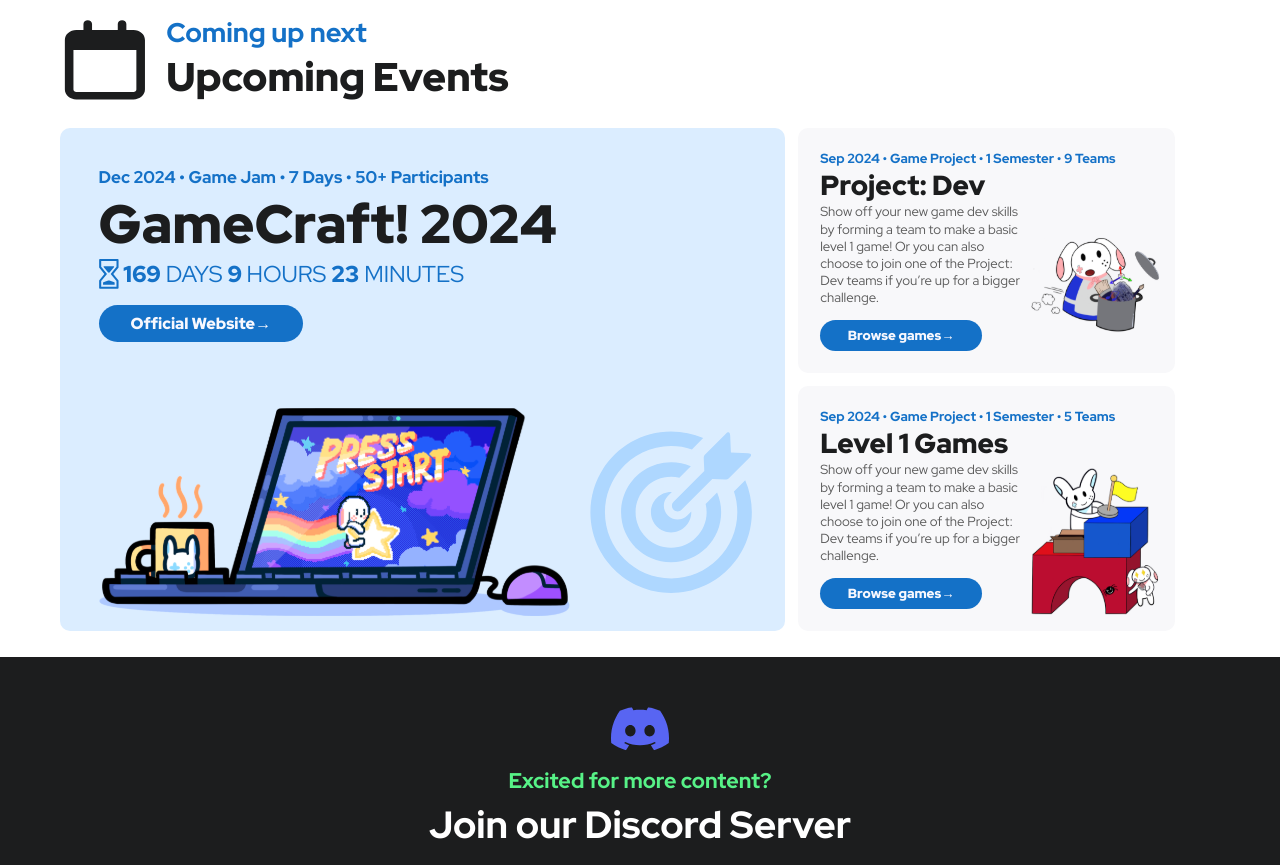
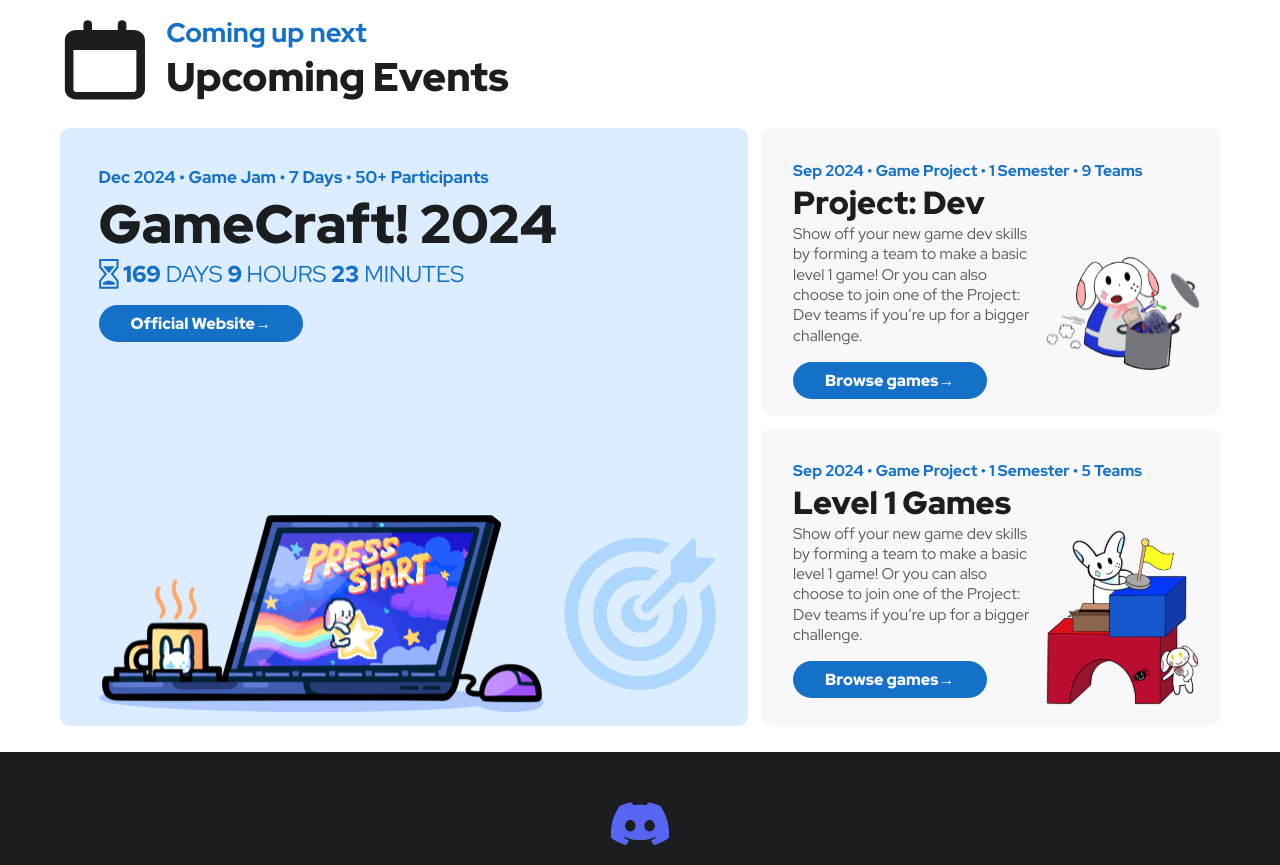
Before and after one commit to nus-gdg/nus-gdg.github.io, a React (Create React App) app in the folder new/: page / in a window 1280 px wide. Shown: the part 2580-3445 px from the top of the page. Built offline with nearby package versions, Linux system fonts and the light colour scheme.

Commit message:
Modify styling for EventItem component

```diff
--- a/new/src/sections/events/eventItem.scss
+++ b/new/src/sections/events/eventItem.scss
@@ -1,27 +1,11 @@
 .event-card {
   border-radius: 10px;
   background: #f8f8fa;
-  padding: 0.5rem 0.2rem 0.2rem 0.5rem;
-  flex: 1 1 0;
+  padding: 2rem 1rem 1rem 2rem;
+  flex-grow: 1;
 
-  @media (min-width: 640px) {
-    padding: 0.7rem 0.3rem 0.3rem 0.7rem;
-  }
-
-  @media (min-width: 768px) {
-    padding: 0.9rem 0.4rem 0.4rem 0.9rem;
-  }
-
-  @media (min-width: 1024px) {
-    padding: 1.2rem 0.6rem 0.6rem 1.2rem;
-  }
-
-  @media (min-width: 1280px) {
-    padding: 1.4rem 0.7rem 0.7rem 1.4rem;
-  }
-
-  @media (min-width: 1536px) {
-    padding: 1.6rem 0.8rem 0.8rem 1.6rem;
+  @media (max-width: 1024px) {
+    padding: 3vw 1vw 1vw 3vw;
   }
 
   &-header {
@@ -31,58 +15,26 @@
     &-tagline {
       color: var(--Blue, #1471c7);
       font-family: "Red Hat Display";
-      font-size: 12px;
+      font-size: 15.6px;
       font-style: normal;
       font-weight: 700;
       line-height: normal;
 
-      @media (min-width: 640px) {
-        font-size: 15.6px;
-      }
-
-      @media (min-width: 768px) {
-        font-size: 21.6px;
-      }
-
-      @media (min-width: 1024px) {
-        font-size: 11px;
-      }
-
-      @media (min-width: 1280px) {
-        font-size: 13.2px;
-      }
-
-      @media (min-width: 1536px) {
-        font-size: 15.6px;
+      @media (max-width: 640px) {
+        font-size: 12px;
       }
     }
 
     &-name {
       color: var(--Black, #1c1d1e);
       font-family: "Red Hat Display";
-      font-size: 19px;
+      font-size: 32px;
       font-style: normal;
       font-weight: 900;
       line-height: normal;
 
-      @media (min-width: 640px) {
-        font-size: 27px;
-      }
-
-      @media (min-width: 768px) {
-        font-size: 36px;
-      }
-
-      @media (min-width: 1024px) {
-        font-size: 23px;
-      }
-
-      @media (min-width: 1280px) {
-        font-size: 27.6px;
-      }
-
-      @media (min-width: 1536px) {
-        font-size: 32px;
+      @media (max-width: 640px) {
+        font-size: 20px;
       }
     }
   }
@@ -95,82 +47,46 @@
       display: flex;
       flex-direction: column;
       width: auto;
-      justify-content: space-between;
+      gap: 1rem;
+
+      @media (max-width: 640px) {
+        gap: 2vw;
+      }
     }
 
     &-description {
       color: #595959;
       font-family: "Red Hat Display";
-      font-size: 12px;
+      font-size: 15.6px;
       font-style: normal;
       font-weight: 400;
       line-height: 130%;
 
-      @media (min-width: 640px) {
-        font-size: 15.6px;
+      @media (max-width: 640px) {
+        font-size: 12px;
       }
 
-      @media (min-width: 768px) {
-        font-size: 21.6px;
-      }
-
-      @media (min-width: 1024px) {
-        font-size: 11px;
-      }
-
-      @media (min-width: 1280px) {
-        font-size: 13.2px;
-      }
-
-      @media (min-width: 1536px) {
-        font-size: 15.6px;
+      @media (max-width: 1024px) and (min-width: 1024px) {
       }
     }
 
     &-button {
       border-width: 0;
-      margin-top: 0.7rem;
-      margin-bottom: 0.7rem;
-      padding: 5.4px 21.6px;
+      padding: 8px 32px;
       border-radius: 50px;
       background: var(--Blue, #1471c7);
       color: var(--White-on-Black, #f8f8fe);
       font-family: "Red Hat Display";
-      font-size: 9px;
+      font-size: 16px;
       font-style: normal;
       font-weight: 900;
       line-height: normal;
       width: fit-content;
       text-decoration: none;
 
-      @media (min-width: 640px) {
+      @media (max-width: 640px) {
         font-size: 11.7px;
         padding: 7.4px 29.3px;
-        margin-top: 0.9rem;
-      }
-
-      @media (min-width: 768px) {
-        font-size: 16px;
-        padding: 10px 39px;
-        margin-top: 1.2rem;
-      }
-
-      @media (min-width: 1024px) {
-        font-size: 11px;
-        padding: 5px 20px;
-        margin-top: 1.6rem;
-      }
-
-      @media (min-width: 1280px) {
-        font-size: 13.2px;
-        padding: 6.9px 27.6px;
-        margin-top: 0.85rem;
-      }
-
-      @media (min-width: 1536px) {
-        font-size: 15.6px;
-        padding: 8px 32px;
-        margin-top: 1rem;
       }
     }
 
@@ -180,11 +96,15 @@
       justify-content: center;
       min-width: 40%;
       max-width: 40%;
+      flex-grow: 0;
+      flex-shrink: 1;
+      flex-basis: 0;
 
       img {
         object-fit: contain;
         max-height: 100%;
         max-width: 100%;
+        max-height: 100%;
       }
     }
   }
--- a/new/src/sections/events/eventItem.tsx
+++ b/new/src/sections/events/eventItem.tsx
@@ -21,7 +21,6 @@ const EventItem = ({ name, details, description, link, icon }: Props): JSX.Eleme
           <span className="event-card-body-description">{description}</span>
           <a href={link} className="event-card-body-button" style={{ display: "inline-block" }}>
             Browse games→
-            {/* <button className="event-card-button">Browse games→</button> */}
           </a>
         </div>
         <div className="event-card-body-icon">
--- a/new/src/sections/events/events.scss
+++ b/new/src/sections/events/events.scss
@@ -72,7 +72,8 @@
     }
 
     &-main {
-      width: 62.5%;
+      display: flex;
+      width: 60%;
 
       @media (max-width: 1024px) {
         width: 100%;
@@ -80,11 +81,11 @@
     }
 
     &-list {
-      width: 32.5%;
+      width: 40%;
       display: flex;
       flex-direction: column;
       gap: 1vw;
-      justify-content: space-evenly;
+      justify-content: space-between;
 
       @media (max-width: 1024px) {
         width: 100%;
--- a/new/src/sections/events/mainEventItem.scss
+++ b/new/src/sections/events/mainEventItem.scss
@@ -5,7 +5,7 @@
   display: flex;
   flex-direction: column;
   justify-content: space-between;
-  height: calc(100% - 4vw);
+  flex-grow: 1;
   gap: 1vw;
 
   &-header {
```
